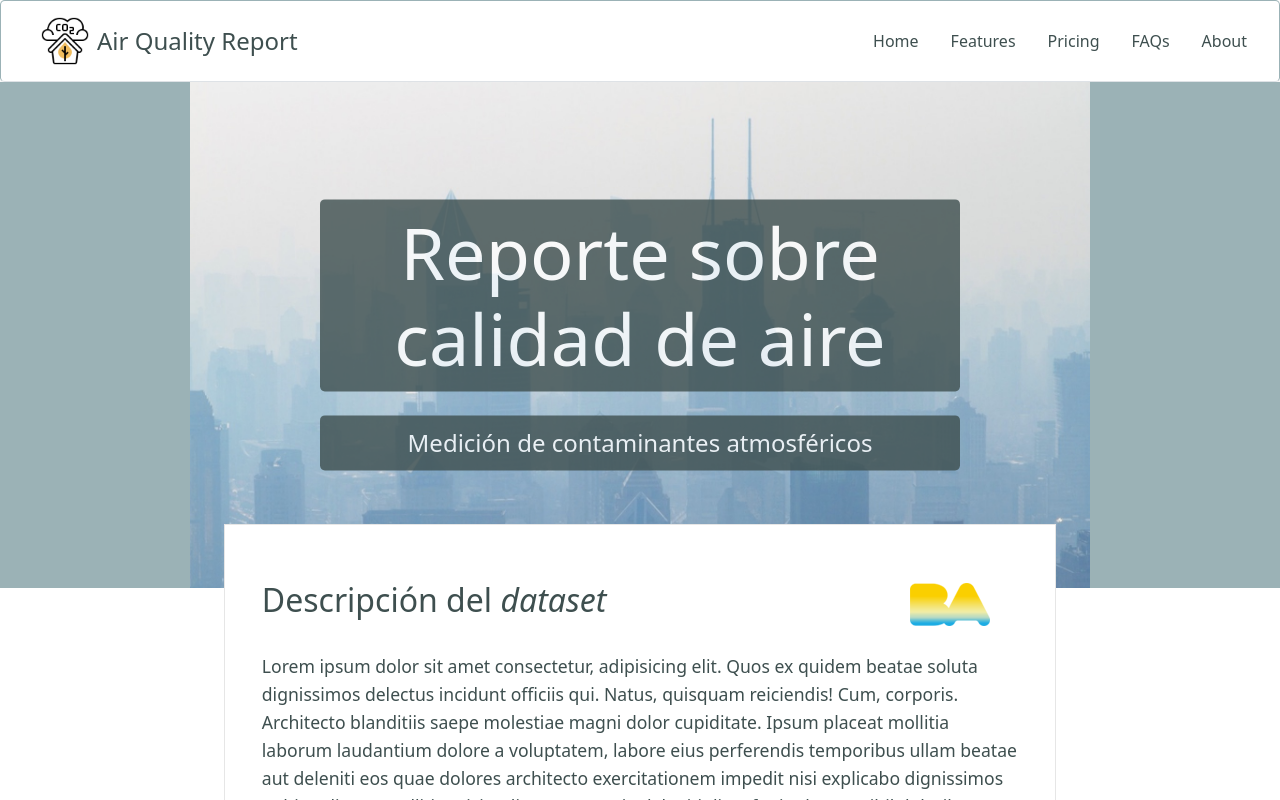
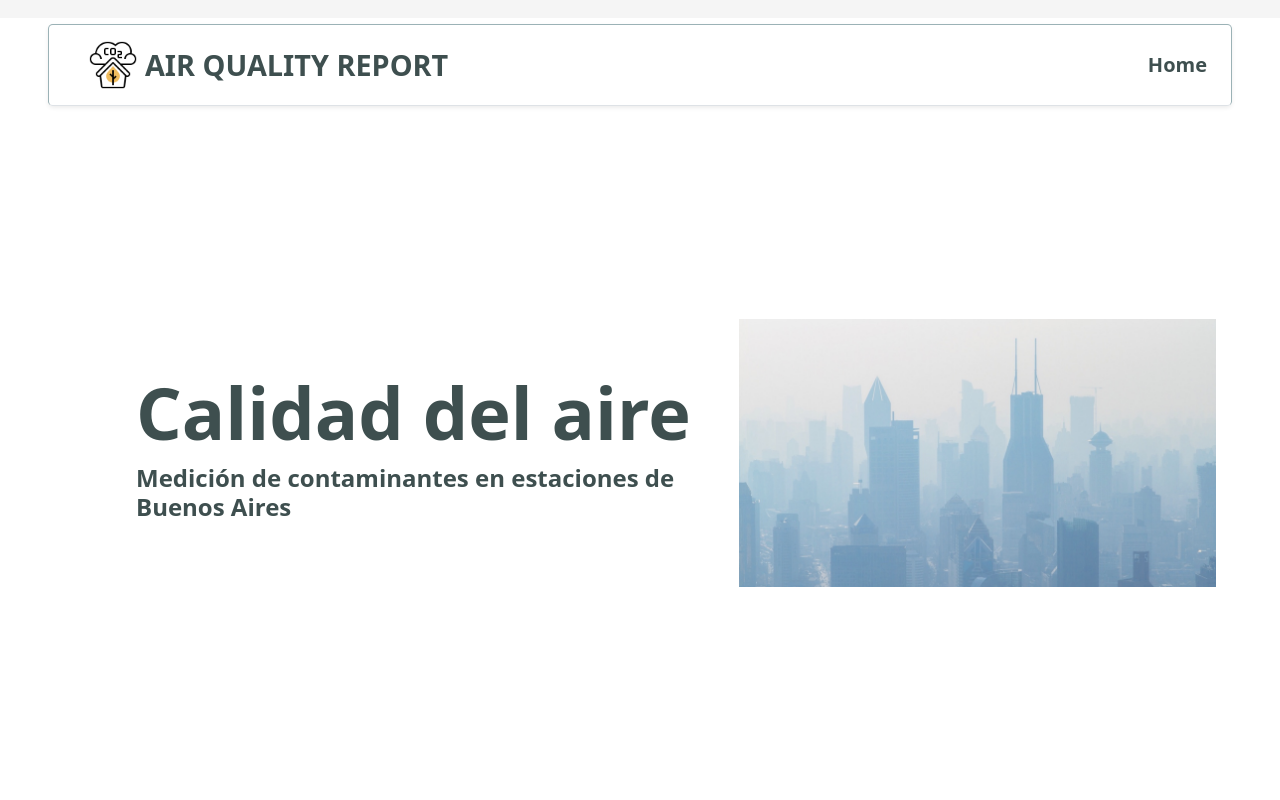
Before and after one commit to danteBenitez/mineria-report-landing, a React (Vite) app: page / in a window 1280 px wide. Shown: the top 800 px of the page. Built offline with nearby package versions, Linux system fonts and the light colour scheme.

Commit message:
chores: Refactorización y estilizado

```diff
--- a/package.json
+++ b/package.json
@@ -10,9 +10,12 @@
     "preview": "vite preview"
   },
   "dependencies": {
+    "@observablehq/plot": "^0.6.14",
     "bootstrap-icons": "^1.11.3",
+    "chart.js": "^4.0.0",
     "d3": "^7.9.0",
     "react": "^18.2.0",
+    "react-chartjs-2": "^5.2.0",
     "react-dom": "^18.2.0"
   },
   "devDependencies": {
--- a/src/App.tsx
+++ b/src/App.tsx
@@ -3,46 +3,10 @@ import 'bootstrap-icons/font/bootstrap-icons.min.css';
 import { Header } from './features/ui/header';
 import { Hero } from './features/ui/hero';
 import { Main } from './features/ui/main';
-import { csvParse } from 'd3';
-import { useEffect, useRef, useState } from 'react';
-import { createLineChart } from './features/charts/line';
-
-type AirQualityData = {
-  date: string;
-  hour: string;
-  cordoba: string;
-  palermo: string;
-  la_boca: string;
-}
 
 function App() {
-  const ref = useRef<HTMLElement>();
-
-  const [data, setData] = useState<AirQualityData[] | null>(null);
-
-  useEffect(() => {
-    if (data && ref.current) {
-      const svg = createLineChart({
-        data,
-        domains: {
-          x: [new Date(data[0].date), new Date(data[data.length - 1].date)],
-          y: []
-        }
-      })
-      if (!svg) return;
-      ref.current.appendChild(svg);
-    }
-  }, [data]);
-
-  useEffect(() => {
-    fetch('./data/NO2.csv').then(res => res.text()).then(csv => {
-      const parsed = csvParse(csv);
-      parsed.sort((a, b) => a.fecha < b.fecha ? -1 : 1);
-      console.log(parsed);
-    })
-  }, []);
   return (
-    <div ref={ref}>
+    <div>
       <Header />
       <div className='p-0 m-0 w-100'>
         <Hero />
--- a/src/features/charts/line.tsx
+++ /dev/null
@@ -1,77 +0,0 @@
-import * as d3 from 'd3';
-
-type CreateLineChartParams<T> = {
-    width: number;
-    height: number;
-    domains: {
-        x: [Date, Date],
-        y: [number, number];
-    },
-    margin: {
-        top: number;
-        right: number;
-        bottom: number;
-        left: number;
-    },
-    data: T
-}
-
-export function createLineChart<T>(params: CreateLineChartParams<T>) {
-    const { width, height, data, domains, margin = {
-        top: 10,
-        right: 10,
-        bottom: 10,
-        left: 10,
-    } } = params;
-
-    // Declare the x (horizontal position) scale.
-    const x = d3.scaleUtc()
-        .domain(domains.x)
-        .range([margin.left, width - margin.right]);
-
-    // Declare the y (vertical position) scale.
-    const y = d3
-        .scaleLinear(domains.y)
-        .range([height - margin.bottom, margin.top]);
-
-    // Declare the line generator.
-    const line = d3.line()
-        .x(d => x(d.date))
-        .y(d => y(d.cordoba))
-
-    // Create the SVG container.
-    const svg = d3.create("svg")
-        .attr("width", width)
-        .attr("height", height)
-        .attr("viewBox", [0, 0, width, height])
-        .attr("style", "max-width: 100%; height: auto; height: intrinsic;");
-
-    // Add the x-axis.
-    svg.append("g")
-        .attr("transform", `translate(0,${height - margin.bottom})`)
-        .call(d3.axisBottom(x).ticks(width / 80).tickSizeOuter(0));
-
-    // Add the y-axis, remove the domain line, add grid lines and a label.
-    svg.append("g")
-        .attr("transform", `translate(${margin.left},0)`)
-        .call(d3.axisLeft(y).ticks(height / 40))
-        .call(g => g.select(".domain").remove())
-        .call(g => g.selectAll(".tick line").clone()
-            .attr("x2", width - margin.left - margin.right)
-            .attr("stroke-opacity", 0.1))
-        .call(g => g.append("text")
-            .attr("x", -margin.left)
-            .attr("y", 10)
-            .attr("fill", "currentColor")
-            .attr("text-anchor", "start")
-            .text("↑ Daily close ($)"));
-
-    // Append a path for the line.
-    svg.append("path")
-        .attr("fill", "none")
-        .attr("stroke", "steelblue")
-        .attr("stroke-width", 1.5)
-        .attr("d", line(data));
-
-    return svg.node();
-}
--- a/src/features/ui/header.css
+++ b/src/features/ui/header.css
@@ -5,6 +5,8 @@
 
 .main-header {
     padding-inline: 16px;
+    margin-inline: 0;
+    margin-bottom: 1.2rem;
     z-index: 13;
     border-radius: 0.3rem;
     border: 1px solid var(--clr-primary-light);
@@ -12,6 +14,18 @@
 
     background-color: var(--clr-body, white);
     color: var(--clr-primary-dark) !important;
+}
+
+@media (min-width: 768px) {
+    .main-header {
+        display: flex;
+        justify-content: space-between;
+        align-items: center;
+        margin-inline: 3rem;
+        margin-block: 1.1rem;
+        position: sticky;
+        top: 1.5rem;
+    }
 }
 
 .nav-link {
--- a/src/features/ui/header.tsx
+++ b/src/features/ui/header.tsx
@@ -5,15 +5,11 @@ export function Header() {
     return <header className="main-header d-flex flex-wrap justify-content-center align-items-center py-3 border-bottom shadow-sm">
         <a href="/" className="d-flex align-items-center mb-3 mb-md-0 px-4 me-md-auto link-body-emphasis text-decoration-none gap-2">
             <img src={airQualityReportLogo} alt="" className='object-fit-contain logo'/>
-            <span className="fs-4 display-2 fw-medium color-primary">Air Quality Report</span>
+            <span className="text-accent-animated text-uppercase color-primary">Air Quality Report</span>
         </a>
 
-        <ul className="nav nav-pills d-flex flex-wrap justify-content-center">
-            <li className="nav-item"><a href="#" className="nav-link" aria-current="page">Home</a></li>
-            <li className="nav-item"><a href="#" className="nav-link">Features</a></li>
-            <li className="nav-item"><a href="#" className="nav-link">Pricing</a></li>
-            <li className="nav-item"><a href="#" className="nav-link">FAQs</a></li>
-            <li className="nav-item"><a href="#" className="nav-link">About</a></li>
+        <ul className="nav nav-pills d-flex flex-wrap justify-content-center align-items-center p-2">
+            <li className="nav-item"><a href="#" className="text-accent-animated text-decoration-none fs-5" aria-current="page">Home</a></li>
         </ul>
     </header>
 }
--- a/src/features/ui/hero.css
+++ b/src/features/ui/hero.css
@@ -1,37 +1,72 @@
+.hero {
+    display: grid;
+    grid-template-columns: 1fr;
+    place-content: center;
+    height: calc(100vh - 8rem);
+    padding: 0;
+    gap: 1rem;
+}
+
+@media (min-width: 768px) {
+    .hero {
+        grid-template-columns: 1fr auto;
+        padding-inline: 4rem;
+    }
+}
+
 .hero div {
     position: relative;
     height: 100%;
     display: grid;
     place-items: center;
-
-    background-color: var(--clr-primary-light);
 }
 
 .hero-img {
-    width: min(100%, 900px);
-    height: 100%;
+    width: min(100%, 1024px);
 }
 
 .hero hgroup {
     font-weight: 800 !important;
-    position: absolute;
-    top: 50%;
-    left: 50%;
     display: flex;
     flex-direction: column;
+    text-align: center;
     gap: 1rem;
-    transform: translate(-50%, -50%);
-    text-align: center;
 
-    color: white;
+    color: var(--clr-primary-dark);
+    padding: 1rem;
 }
 
-.hero h1, .hero span {
-    border-radius: 0.3rem;
-    padding: 0.6rem;
-    opacity: 0.8;
-    background-color: var(--clr-primary-dark);
-    font-size: 4.5rem;
+.hero-title {
+    font-size: 3rem !important;
+    line-height: 1;
+    width: max-content;
+    margin-inline: auto;
+    background-color: transparent;
+    z-index: 1;
+}
+
+.hero-title::after {
+    z-index: 2;
+}
+
+@media (min-width: 768px) {
+    .hero hgroup {
+        text-align: start;
+        padding: 2rem;
+        justify-content: center;
+        padding-inline-start: 4.5rem;
+    }
+
+    .hero-title {
+        margin: 0;
+        font-size: 4.5rem !important;
+    }
+
+}
+
+.hero-subtitle {
+    font-size: 1.5rem;
+    font-weight: 600;
 }
 
 .hero span {
--- a/src/features/ui/hero.tsx
+++ b/src/features/ui/hero.tsx
@@ -3,13 +3,13 @@ import './hero.css';
 
 export function Hero() {
     return (
-        <section className="hero w-100 d-flex flex-column flex-md-row align-items-center mb-3 bg-body">
+        <section className="hero w-100 mb-3 bg-body">
+            <hgroup>
+                <h1 className="text-accent-animated hero-title">Calidad del aire</h1>
+                <h2 className="hero-subtitle">Medición de contaminantes en estaciones de Buenos Aires</h2>
+            </hgroup>
             <div className="w-100">
                 <img src={heroImage} alt="" className="object-fit-cover hero-img" />
-                <hgroup>
-                    <h1>Reporte sobre calidad de aire</h1>
-                    <span>Medición de contaminantes atmosféricos</span>
-                </hgroup>
             </div>
         </section>
     );
--- a/src/features/ui/main.css
+++ b/src/features/ui/main.css
@@ -2,8 +2,6 @@
     margin-inline: 0.4rem;
     padding-inline: 0.8rem;
     padding-block: 2rem;
-    position: relative;
-    top: -5rem;
     background-color: white;
     z-index: 11;
     min-height: 100vh;
@@ -28,7 +26,7 @@
 
 @media (min-width: 768px) {
     .main-content {
-        margin-inline: 14rem;
+        margin-inline: 12rem;
         padding-inline: 2.3rem;
     }
 }
--- a/src/features/ui/main.tsx
+++ b/src/features/ui/main.tsx
@@ -1,5 +1,6 @@
 import './main.css';
 import baLogo from '../../assets/ba-logo.png';
+import { ContaminantEvolutionChart } from '../charts/contaminant-evolution';
 
 export function Main() {
     return <main className="main-content">
@@ -28,7 +29,13 @@ export function Main() {
                 Alias tempora porro iste eaque illum dolore unde reiciendis quas nobis? Cumque dolorum voluptates, vero deleniti nesciunt amet quia quae saepe eveniet? Corrupti quia, rem aut repudiandae inventore quo cum?
             </p>
         </section>
-
+        <section>
+            <h2>
+                Concentración promedio de dióxido de Nitrógeno en la estación
+                Centenario a lo largo del timepo.
+            </h2>
+            <ContaminantEvolutionChart contaminant='no2' station='centenario' />
+        </section>
         <section>
             <h2 className="fw-semibold">Evolución temporal</h2>
             <p>
--- a/src/index.css
+++ b/src/index.css
@@ -6,6 +6,7 @@
   color-scheme: light dark;
 
   color: black;
+  background-color: #f5f5f5;
 
   text-rendering: optimizeLegibility;
   -webkit-font-smoothing: antialiased;
@@ -14,8 +15,39 @@
   --clr-primary-light: #9bb2b6;
   --clr-primary-dark: #3e4f4f;
 
+  --clr-accent-medium: #f1bd61;
 }
 
 .color-primary {
   color: var(--clr-primary-dark);
 }
+
+.text-accent-animated {
+  color: var(--clr-primary-dark);
+  font-weight: 700;
+  font-size: 1.8rem;
+  position: relative;
+
+  transition: transform 0.3s;
+}
+
+.text-accent-animated::after {
+  content: '';
+  position: absolute;
+  inset: 0;
+  top: 65%;
+  font-weight: 800;
+
+  border-top-left-radius: 0.2rem;
+  border-bottom-left-radius: 0.2rem;
+  background-color: var(--clr-accent-medium);
+
+  z-index: -1;
+  transform: scaleX(0);
+  transform-origin: left;
+  transition: all 0.3s;
+}
+
+.text-accent-animated:hover::after {
+  transform: scaleX(1);
+}
```
Also changed, not shown: 1 other file (tests, documents, lock files or other folders).
